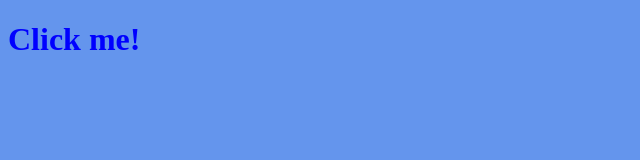
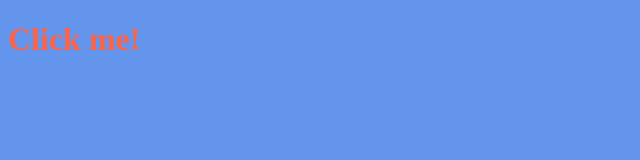
Before and after one commit to ombreman/TIL_2021, a plain HTML site: page Javascript/Practice/index.html in a window 1280 px wide. Both pictures are taken after a click on the element "Click me!". Shown: the whole page, without its empty margins (0-640 px from the left). Drawn offline with Linux system fonts and the light colour scheme.

Commit message:
Feat: className JS prac

```diff
--- a/Javascript/Practice/app.js
+++ b/Javascript/Practice/app.js
@@ -1,14 +1,12 @@
 const h1 = document.querySelector("div.hello:first-child h1")
 
 function handleTitleClick() {
-  const currentColor = h1.style.color
-  let newColor
-  if (currentColor === "blue") {
-    newColor = "tomato"
+  // h1.className = "active"
+  if (h1.className === "active") {
+    h1.className = ""
   } else {
-    newColor = "blue"
+    h1.className = "active"
   }
-  h1.style.color = newColor
 }
 
 h1.addEventListener("click", handleTitleClick)
--- a/Javascript/Practice/style.css
+++ b/Javascript/Practice/style.css
@@ -1,3 +1,12 @@
 body {
   background-color:cornflowerblue
 }
+
+h1 {
+  color:blue;
+  transition: color 0.3s ease-in-out
+}
+
+.active {
+  color: tomato
+}
```
